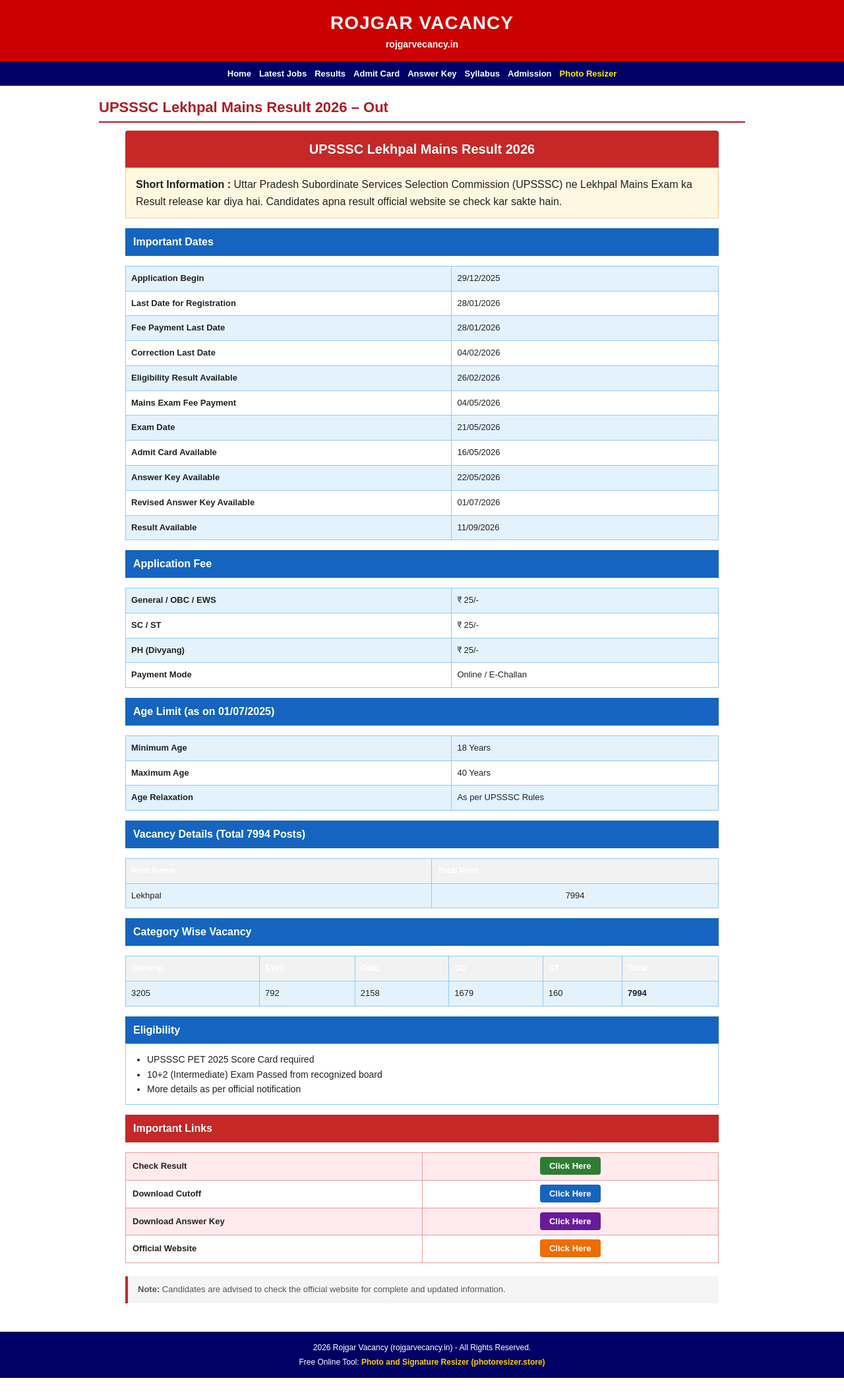
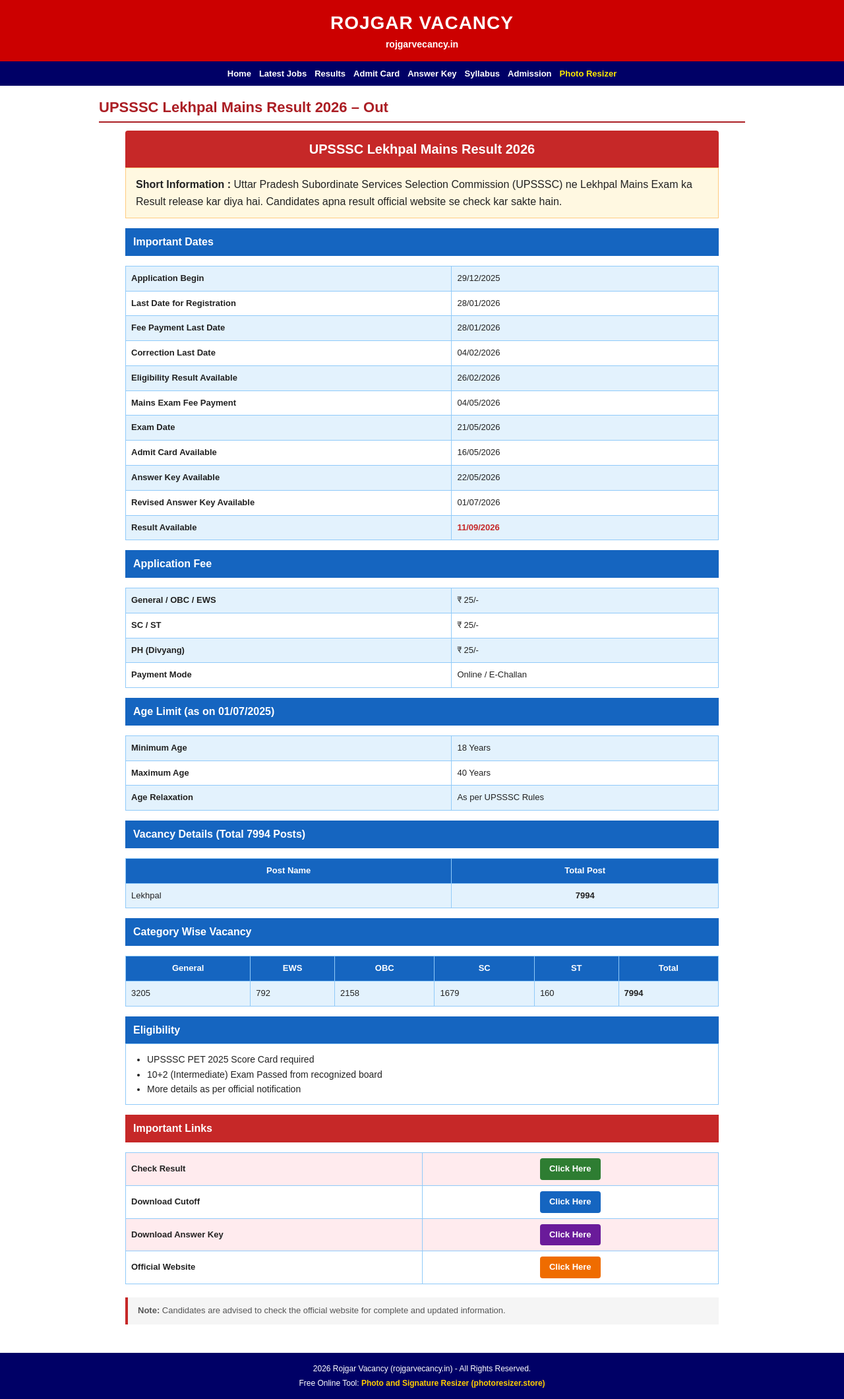
Before and after one commit to Rojgarvacancy/Rojgar-vacancy-, a Jekyll site: the page built from _posts/2026-09-14-upsssc-lekhpal-mains-result.html, in a window 1280 px wide. Shown: the whole page at 66% size. Built offline with Jekyll 4.4.1, drawn with Linux system fonts in a browser that asks for light colours; before the commit the page ends 2089 px from its top, so only the background shows below that.

Commit message:
Update 2026-09-14-upsssc-lekhpal-mains-result.html

```diff
--- a/_posts/2026-09-14-upsssc-lekhpal-mains-result.html
+++ b/_posts/2026-09-14-upsssc-lekhpal-mains-result.html
@@ -1,10 +1,29 @@
 ---
 layout: default
 title: "UPSSSC Lekhpal Mains Result 2026 – Out"
+date: 2026-09-13
 categories: result
 ---
 
-<div style="color: #222222; font-family: Arial, Helvetica, sans-serif; line-height: 1.6; margin: 0px auto; max-width: 900px;">
+<style>
+  /* थीम के डिफ़ॉल्ट CSS को ओवरराइड करने के लिए */
+  .lekhpal-wrap th {
+    background-color: #1565c0 !important;
+    color: #ffffff !important;
+    font-weight: bold !important;
+    text-align: center !important;
+    padding: 8px 4px !important;
+    border: 1px solid #90caf9 !important;
+    font-size: 13px !important;
+  }
+  .lekhpal-wrap td {
+    padding: 8px !important;
+    border: 1px solid #90caf9 !important;
+    font-size: 13px !important;
+  }
+</style>
+
+<div class="lekhpal-wrap" style="color: #222222; font-family: Arial, Helvetica, sans-serif; line-height: 1.6; margin: 0px auto; max-width: 900px;">
 
   <!--Top Red Header-->
   <div style="background: rgb(198, 40, 40); border-radius: 4px 4px 0px 0px; color: white; font-size: 20px; font-weight: bold; padding: 12px 15px; text-align: center;">
@@ -18,128 +37,142 @@ categories: result
 
   <!--Important Dates-->
   <h3 style="background: rgb(21, 101, 192); color: white; font-size: 16px; margin: 0px; padding: 8px 12px;">Important Dates</h3>
-  <table style="border-collapse: collapse; font-size: 14px; margin-bottom: 15px; width: 100%;">
-    <tbody><tr style="background: rgb(227, 242, 253);">
-      <td style="border: 1px solid rgb(144, 202, 249); padding: 8px; width: 55%;"><strong>Application Begin</strong></td>
-      <td style="border: 1px solid rgb(144, 202, 249); padding: 8px;">29/12/2025</td>
+  <table style="border-collapse: collapse; margin-bottom: 15px; width: 100%;">
+    <tbody>
+      <tr style="background: rgb(227, 242, 253);">
+        <td style="width: 55%;"><strong>Application Begin</strong></td>
+        <td>29/12/2025</td>
       </tr>
       <tr>
-      <td style="border: 1px solid rgb(144, 202, 249); padding: 8px;"><strong>Last Date for Registration</strong></td>
-      <td style="border: 1px solid rgb(144, 202, 249); padding: 8px;">28/01/2026</td>
+        <td><strong>Last Date for Registration</strong></td>
+        <td>28/01/2026</td>
       </tr>
       <tr style="background: rgb(227, 242, 253);">
-      <td style="border: 1px solid rgb(144, 202, 249); padding: 8px;"><strong>Fee Payment Last Date</strong></td>
-      <td style="border: 1px solid rgb(144, 202, 249); padding: 8px;">28/01/2026</td>
+        <td><strong>Fee Payment Last Date</strong></td>
+        <td>28/01/2026</td>
       </tr>
       <tr>
-      <td style="border: 1px solid rgb(144, 202, 249); padding: 8px;"><strong>Correction Last Date</strong></td>
-      <td style="border: 1px solid rgb(144, 202, 249); padding: 8px;">04/02/2026</td>
+        <td><strong>Correction Last Date</strong></td>
+        <td>04/02/2026</td>
       </tr>
       <tr style="background: rgb(227, 242, 253);">
-      <td style="border: 1px solid rgb(144, 202, 249); padding: 8px;"><strong>Eligibility Result Available</strong></td>
-      <td style="border: 1px solid rgb(144, 202, 249); padding: 8px;">26/02/2026</td>
+        <td><strong>Eligibility Result Available</strong></td>
+        <td>26/02/2026</td>
       </tr>
       <tr>
-      <td style="border: 1px solid rgb(144, 202, 249); padding: 8px;"><strong>Mains Exam Fee Payment</strong></td>
-      <td style="border: 1px solid rgb(144, 202, 249); padding: 8px;">04/05/2026</td>
+        <td><strong>Mains Exam Fee Payment</strong></td>
+        <td>04/05/2026</td>
       </tr>
       <tr style="background: rgb(227, 242, 253);">
-      <td style="border: 1px solid rgb(144, 202, 249); padding: 8px;"><strong>Exam Date</strong></td>
-      <td style="border: 1px solid rgb(144, 202, 249); padding: 8px;">21/05/2026</td>
+        <td><strong>Exam Date</strong></td>
+        <td>21/05/2026</td>
       </tr>
       <tr>
-      <td style="border: 1px solid rgb(144, 202, 249); padding: 8px;"><strong>Admit Card Available</strong></td>
-      <td style="border: 1px solid rgb(144, 202, 249); padding: 8px;">16/05/2026</td>
+        <td><strong>Admit Card Available</strong></td>
+        <td>16/05/2026</td>
       </tr>
       <tr style="background: rgb(227, 242, 253);">
-      <td style="border: 1px solid rgb(144, 202, 249); padding: 8px;"><strong>Answer Key Available</strong></td>
-      <td style="border: 1px solid rgb(144, 202, 249); padding: 8px;">22/05/2026</td>
+        <td><strong>Answer Key Available</strong></td>
+        <td>22/05/2026</td>
       </tr>
       <tr>
-      <td style="border: 1px solid rgb(144, 202, 249); padding: 8px;"><strong>Revised Answer Key Available</strong></td>
-      <td style="border: 1px solid rgb(144, 202, 249); padding: 8px;">01/07/2026</td>
+        <td><strong>Revised Answer Key Available</strong></td>
+        <td>01/07/2026</td>
       </tr>
       <tr style="background: rgb(227, 242, 253);">
-      <td style="border: 1px solid rgb(144, 202, 249); padding: 8px;"><strong>Result Available</strong></td>
-      <td style="border: 1px solid rgb(144, 202, 249); padding: 8px;">11/09/2026</td>
+        <td><strong>Result Available</strong></td>
+        <td style="color: #c62828; font-weight: bold;">11/09/2026</td>
       </tr>
-  </tbody></table>
+    </tbody>
+  </table>
 
   <!--Application Fee-->
   <h3 style="background: rgb(21, 101, 192); color: white; font-size: 16px; margin: 0px; padding: 8px 12px;">Application Fee</h3>
-  <table style="border-collapse: collapse; font-size: 14px; margin-bottom: 15px; width: 100%;">
-    <tbody><tr style="background: rgb(227, 242, 253);">
-      <td style="border: 1px solid rgb(144, 202, 249); padding: 8px; width: 55%;"><strong>General / OBC / EWS</strong></td>
-      <td style="border: 1px solid rgb(144, 202, 249); padding: 8px;">₹ 25/-</td>
+  <table style="border-collapse: collapse; margin-bottom: 15px; width: 100%;">
+    <tbody>
+      <tr style="background: rgb(227, 242, 253);">
+        <td style="width: 55%;"><strong>General / OBC / EWS</strong></td>
+        <td>₹ 25/-</td>
       </tr>
       <tr>
-      <td style="border: 1px solid rgb(144, 202, 249); padding: 8px;"><strong>SC / ST</strong></td>
-      <td style="border: 1px solid rgb(144, 202, 249); padding: 8px;">₹ 25/-</td>
+        <td><strong>SC / ST</strong></td>
+        <td>₹ 25/-</td>
       </tr>
       <tr style="background: rgb(227, 242, 253);">
-      <td style="border: 1px solid rgb(144, 202, 249); padding: 8px;"><strong>PH (Divyang)</strong></td>
-      <td style="border: 1px solid rgb(144, 202, 249); padding: 8px;">₹ 25/-</td>
+        <td><strong>PH (Divyang)</strong></td>
+        <td>₹ 25/-</td>
       </tr>
       <tr>
-      <td style="border: 1px solid rgb(144, 202, 249); padding: 8px;"><strong>Payment Mode</strong></td>
-      <td style="border: 1px solid rgb(144, 202, 249); padding: 8px;">Online / E-Challan</td>
+        <td><strong>Payment Mode</strong></td>
+        <td>Online / E-Challan</td>
       </tr>
-  </tbody></table>
+    </tbody>
+  </table>
 
   <!--Age Limit-->
   <h3 style="background: rgb(21, 101, 192); color: white; font-size: 16px; margin: 0px; padding: 8px 12px;">Age Limit (as on 01/07/2025)</h3>
-  <table style="border-collapse: collapse; font-size: 14px; margin-bottom: 15px; width: 100%;">
-    <tbody><tr style="background: rgb(227, 242, 253);">
-      <td style="border: 1px solid rgb(144, 202, 249); padding: 8px; width: 55%;"><strong>Minimum Age</strong></td>
-      <td style="border: 1px solid rgb(144, 202, 249); padding: 8px;">18 Years</td>
+  <table style="border-collapse: collapse; margin-bottom: 15px; width: 100%;">
+    <tbody>
+      <tr style="background: rgb(227, 242, 253);">
+        <td style="width: 55%;"><strong>Minimum Age</strong></td>
+        <td>18 Years</td>
       </tr>
       <tr>
-      <td style="border: 1px solid rgb(144, 202, 249); padding: 8px;"><strong>Maximum Age</strong></td>
-      <td style="border: 1px solid rgb(144, 202, 249); padding: 8px;">40 Years</td>
+        <td><strong>Maximum Age</strong></td>
+        <td>40 Years</td>
       </tr>
       <tr style="background: rgb(227, 242, 253);">
-      <td style="border: 1px solid rgb(144, 202, 249); padding: 8px;"><strong>Age Relaxation</strong></td>
-      <td style="border: 1px solid rgb(144, 202, 249); padding: 8px;">As per UPSSSC Rules</td>
+        <td><strong>Age Relaxation</strong></td>
+        <td>As per UPSSSC Rules</td>
       </tr>
-  </tbody></table>
+    </tbody>
+  </table>
 
   <!--Vacancy Details-->
   <h3 style="background: rgb(21, 101, 192); color: white; font-size: 16px; margin: 0px; padding: 8px 12px;">Vacancy Details (Total 7994 Posts)</h3>
-  <table style="border-collapse: collapse; font-size: 14px; margin-bottom: 15px; width: 100%;">
-    <tbody><tr style="background: rgb(21, 101, 192); color: white;">
-      <th style="border: 1px solid rgb(144, 202, 249); padding: 8px;">Post Name</th>
-      <th style="border: 1px solid rgb(144, 202, 249); padding: 8px;">Total Post</th>
+  <table style="border-collapse: collapse; margin-bottom: 15px; width: 100%;">
+    <thead>
+      <tr>
+        <th style="width: 55%;">Post Name</th>
+        <th>Total Post</th>
       </tr>
+    </thead>
+    <tbody>
       <tr style="background: rgb(227, 242, 253);">
-      <td style="border: 1px solid rgb(144, 202, 249); padding: 8px;">Lekhpal</td>
-      <td style="border: 1px solid rgb(144, 202, 249); padding: 8px; text-align: center;">7994</td>
+        <td>Lekhpal</td>
+        <td style="text-align: center; font-weight: bold;">7994</td>
       </tr>
-  </tbody></table>
+    </tbody>
+  </table>
 
   <!--Category Wise Vacancy-->
   <h3 style="background: rgb(21, 101, 192); color: white; font-size: 16px; margin: 0px; padding: 8px 12px;">Category Wise Vacancy</h3>
-  <table style="border-collapse: collapse; font-size: 14px; margin-bottom: 15px; width: 100%;">
-    <tbody><tr style="background: rgb(21, 101, 192); color: white;">
-      <th style="border: 1px solid rgb(144, 202, 249); padding: 8px;">General</th>
-      <th style="border: 1px solid rgb(144, 202, 249); padding: 8px;">EWS</th>
-      <th style="border: 1px solid rgb(144, 202, 249); padding: 8px;">OBC</th>
-      <th style="border: 1px solid rgb(144, 202, 249); padding: 8px;">SC</th>
-      <th style="border: 1px solid rgb(144, 202, 249); padding: 8px;">ST</th>
-      <th style="border: 1px solid rgb(144, 202, 249); padding: 8px;">Total</th>
+  <table style="border-collapse: collapse; margin-bottom: 15px; width: 100%;">
+    <thead>
+      <tr>
+        <th>General</th>
+        <th>EWS</th>
+        <th>OBC</th>
+        <th>SC</th>
+        <th>ST</th>
+        <th>Total</th>
       </tr>
+    </thead>
+    <tbody>
       <tr style="background: rgb(227, 242, 253); text-align: center;">
-      <td style="border: 1px solid rgb(144, 202, 249); padding: 8px;">3205</td>
-      <td style="border: 1px solid rgb(144, 202, 249); padding: 8px;">792</td>
-      <td style="border: 1px solid rgb(144, 202, 249); padding: 8px;">2158</td>
-      <td style="border: 1px solid rgb(144, 202, 249); padding: 8px;">1679</td>
-      <td style="border: 1px solid rgb(144, 202, 249); padding: 8px;">160</td>
-      <td style="border: 1px solid rgb(144, 202, 249); padding: 8px;"><strong>7994</strong></td>
+        <td>3205</td>
+        <td>792</td>
+        <td>2158</td>
+        <td>1679</td>
+        <td>160</td>
+        <td><strong>7994</strong></td>
       </tr>
-  </tbody></table>
+    </tbody>
+  </table>
 
   <!--Eligibility-->
   <h3 style="background: rgb(21, 101, 192); color: white; font-size: 16px; margin: 0px; padding: 8px 12px;">Eligibility</h3>
-  <div style="border: 1px solid rgb(144, 202, 249); font-size: 14px; margin-bottom: 15px; padding: 12px;">
+  <div style="border: 1px solid rgb(144, 202, 249); font-size: 14px; margin-bottom: 15px; padding: 12px; background: #ffffff;">
     <ul style="margin: 0px; padding-left: 20px;">
       <li>UPSSSC PET 2025 Score Card required</li>
       <li>10+2 (Intermediate) Exam Passed from recognized board</li>
@@ -149,32 +182,34 @@ categories: result
 
   <!--Important Links-->
   <h3 style="background: rgb(198, 40, 40); color: white; font-size: 16px; margin: 0px; padding: 8px 12px;">Important Links</h3>
-  <table style="border-collapse: collapse; font-size: 14px; margin-bottom: 20px; width: 100%;">
-    <tbody><tr style="background: rgb(255, 235, 238);">
+  <table style="border-collapse: collapse; margin-bottom: 20px; width: 100%;">
+    <tbody>
+      <tr style="background: rgb(255, 235, 238);">
         <td style="border: 1px solid rgb(239, 154, 154); padding: 10px; width: 50%;"><strong>Check Result</strong></td>
         <td style="border: 1px solid rgb(239, 154, 154); padding: 10px; text-align: center;">
-        <a href="https://upsssc.gov.in/ResultsDire.aspx" style="background: rgb(46, 125, 50); border-radius: 4px; color: white; font-weight: bold; padding: 6px 14px; text-decoration: none;" target="_blank">Click Here</a>
+          <a href="https://upsssc.gov.in/ResultsDire.aspx" style="background: rgb(46, 125, 50); border-radius: 4px; color: white; font-weight: bold; padding: 6px 14px; text-decoration: none; display: inline-block;" target="_blank">Click Here</a>
         </td>
       </tr>
       <tr>
         <td style="border: 1px solid rgb(239, 154, 154); padding: 10px;"><strong>Download Cutoff</strong></td>
         <td style="border: 1px solid rgb(239, 154, 154); padding: 10px; text-align: center;">
-        <a href="https://upsssc.gov.in//ViewPdf.aspx?IdBNKFM98M9wVXjKeiMUIsslvq/0G53DH4ckm9wdK14=" style="background: rgb(21, 101, 192); border-radius: 4px; color: white; font-weight: bold; padding: 6px 14px; text-decoration: none;" target="_blank">Click Here</a>
+          <a href="https://upsssc.gov.in//ViewPdf.aspx?IdBNKFM98M9wVXjKeiMUIsslvq/0G53DH4ckm9wdK14=" style="background: rgb(21, 101, 192); border-radius: 4px; color: white; font-weight: bold; padding: 6px 14px; text-decoration: none; display: inline-block;" target="_blank">Click Here</a>
         </td>
       </tr>
       <tr style="background: rgb(255, 235, 238);">
         <td style="border: 1px solid rgb(239, 154, 154); padding: 10px;"><strong>Download Answer Key</strong></td>
         <td style="border: 1px solid rgb(239, 154, 154); padding: 10px; text-align: center;">
-        <a href="https://doc.sarkariresults.org.in/ZS7%20Master.pdf" style="background: rgb(106, 27, 154); border-radius: 4px; color: white; font-weight: bold; padding: 6px 14px; text-decoration: none;" target="_blank">Click Here</a>
+          <a href="https://doc.sarkariresults.org.in/ZS7%20Master.pdf" style="background: rgb(106, 27, 154); border-radius: 4px; color: white; font-weight: bold; padding: 6px 14px; text-decoration: none; display: inline-block;" target="_blank">Click Here</a>
         </td>
       </tr>
       <tr>
         <td style="border: 1px solid rgb(239, 154, 154); padding: 10px;"><strong>Official Website</strong></td>
         <td style="border: 1px solid rgb(239, 154, 154); padding: 10px; text-align: center;">
-        <a href="https://upsssc.gov.in" style="background: rgb(239, 108, 0); border-radius: 4px; color: white; font-weight: bold; padding: 6px 14px; text-decoration: none;" target="_blank">Click Here</a>
+          <a href="https://upsssc.gov.in" style="background: rgb(239, 108, 0); border-radius: 4px; color: white; font-weight: bold; padding: 6px 14px; text-decoration: none; display: inline-block;" target="_blank">Click Here</a>
         </td>
       </tr>
-  </tbody></table>
+    </tbody>
+  </table>
 
   <div style="background: rgb(245, 245, 245); border-left: 4px solid rgb(198, 40, 40); color: #555555; font-size: 13px; padding: 10px 15px;">
     <strong>Note:</strong> Candidates are advised to check the official website for complete and updated information.
```
Lines whose indentation alone changed are shown as unchanged.
